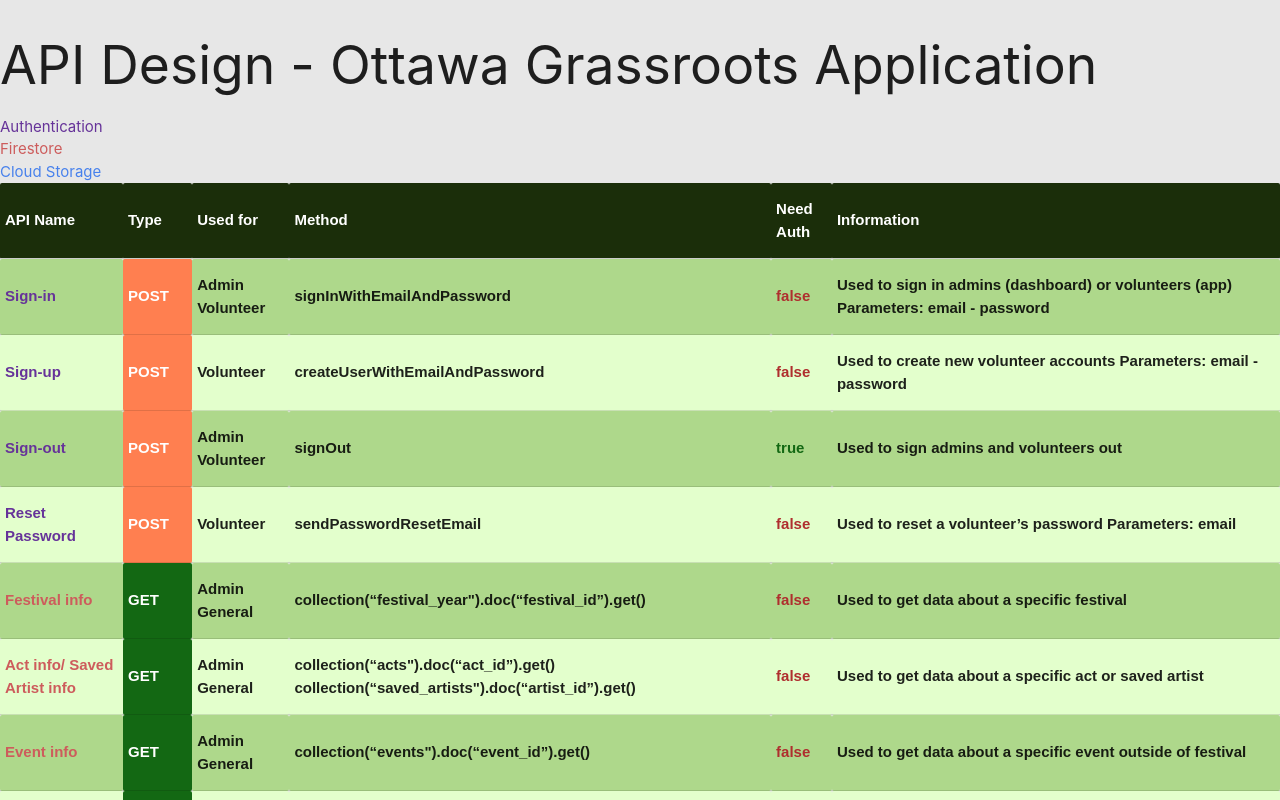
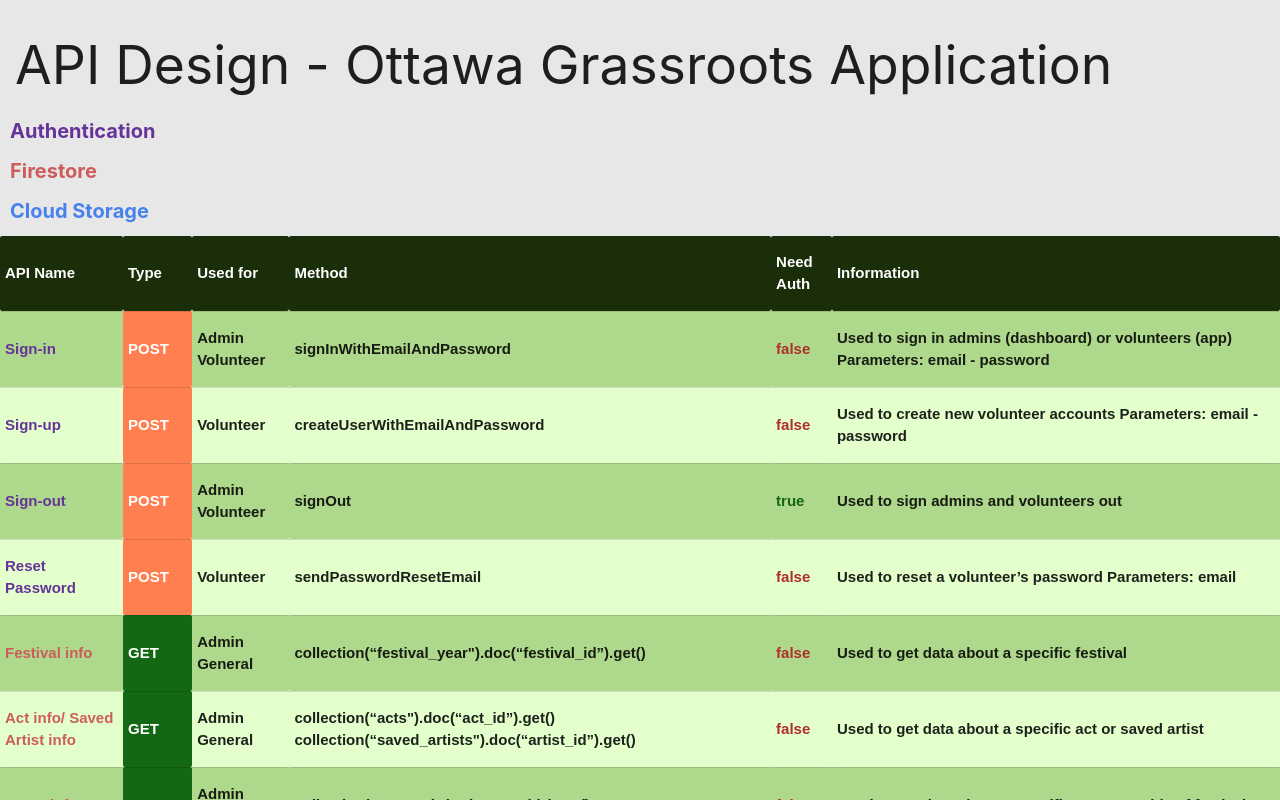
Before and after one commit to Team2-OGF/API-Design, a plain HTML site: page index.html in a window 1280 px wide. Shown: the top 800 px of the page. Drawn offline with nearby package versions, Linux system fonts and the light colour scheme.

Commit message:
changed style

```diff
--- a/index.html
+++ b/index.html
@@ -39,10 +39,10 @@
     <script src="https://cdnjs.cloudflare.com/ajax/libs/materialize/1.0.0/js/materialize.min.js"></script>
   </head>
   <body>
-    <h2>API Design - Ottawa Grassroots Application</h2>
-    <div class="auth">Authentication</div>
-    <div class="firestore">Firestore</div>
-    <div class="storage">Cloud Storage</div>
+    <h2 class="header">API Design - Ottawa Grassroots Application</h2>
+    <div class="type auth">Authentication</div>
+    <div class="type firestore">Firestore</div>
+    <div class="type storage">Cloud Storage</div>
     <section>
       <table class="centered" id="main">
         <tr class="fixedHeader">
--- a/main.css
+++ b/main.css
@@ -4,6 +4,14 @@
 }
 body{
     background-color: rgba(0, 0, 0, 0.096);
+}
+.type{
+    font-size: 20px;
+    font-weight: bold;
+    margin: 10px;
+}
+.header{
+    padding-left: 15px;
 }
 .firestore {
     color: indianred
@@ -32,7 +40,7 @@ body{
     color: white;
 }
 .patch{
-    background-color: coral;
+    background-color: rgb(204, 98, 59);
     color: white;
 }
 .delete{
```
